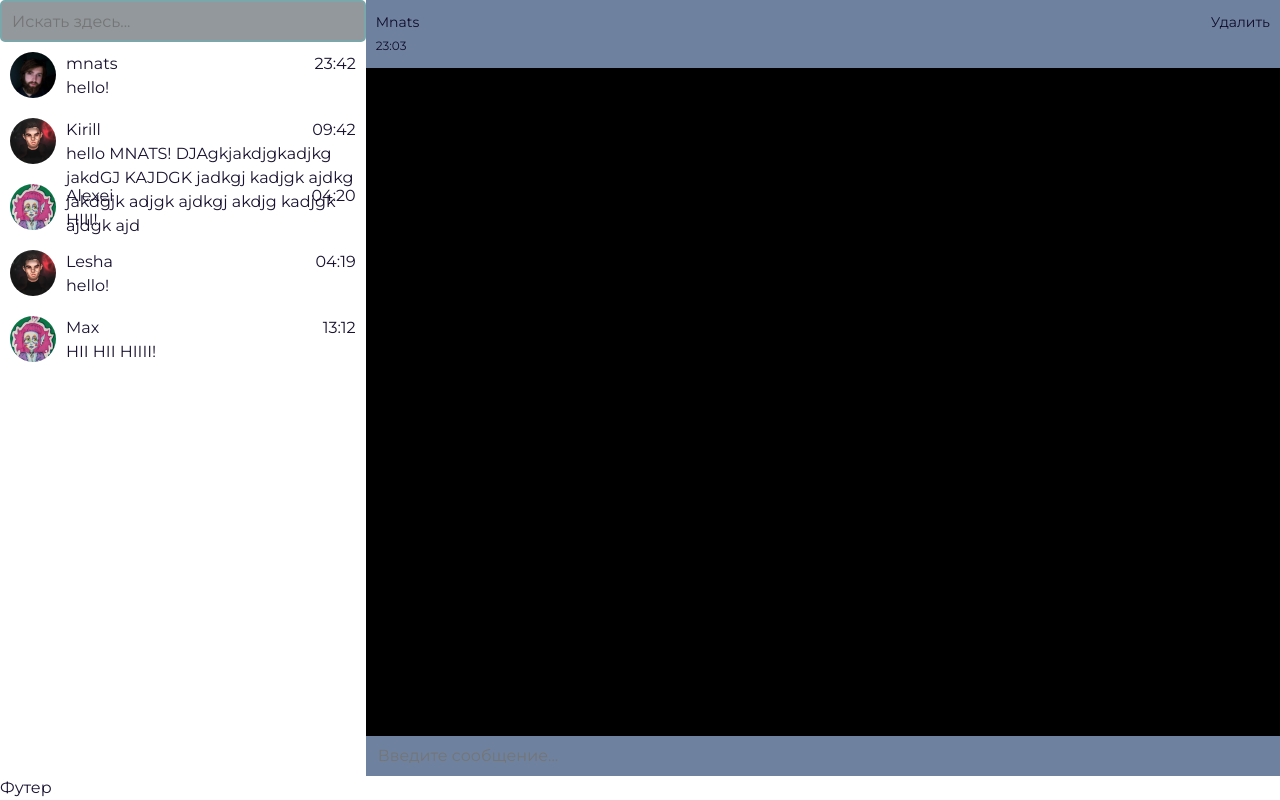
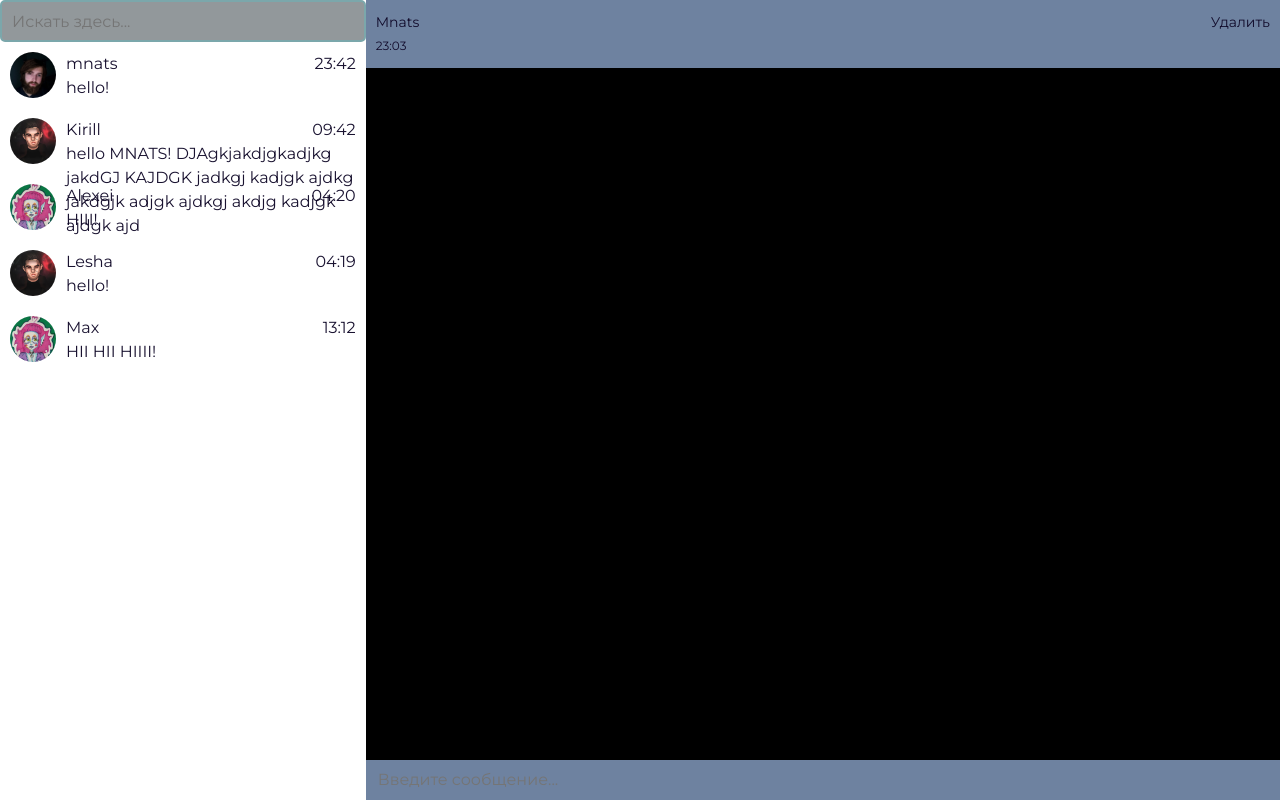
Before and after one commit to mnats725/mnatsakan-chat-ui, a React (Create React App) app: page / in a window 1280 px wide. Built offline with nearby package versions, Linux system fonts and the light colour scheme.

Commit message:
fix: delete-footer

```diff
--- a/src/components/app/app.tsx
+++ b/src/components/app/app.tsx
@@ -1,4 +1,3 @@
-import { Footer } from '../footer';
 import { ChatPage } from '../../pages/chat-page';
 
 import './app.css';
@@ -6,6 +5,5 @@ import './app.css';
 export const App = (): JSX.Element => (
   <div className='app'>
     <ChatPage />
-    <Footer />
   </div>
 );
--- a/src/components/footer/footer.css
+++ /dev/null
@@ -1,3 +0,0 @@
-.footer {
-  flex: 0 0 auto;
-}
--- a/src/components/footer/footer.tsx
+++ /dev/null
@@ -1,3 +0,0 @@
-import './footer.css';
-
-export const Footer = (): JSX.Element => <footer className='footer'>Футер</footer>;
--- a/src/components/footer/index.ts
+++ /dev/null
@@ -1 +0,0 @@
-export { Footer } from './footer';
```
